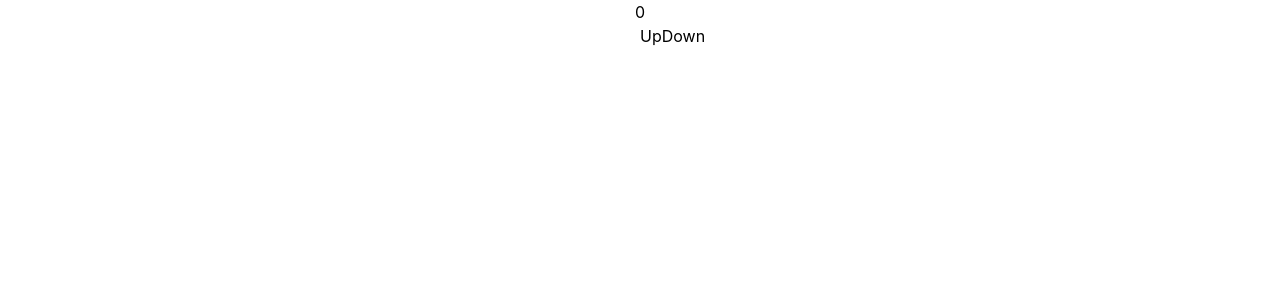
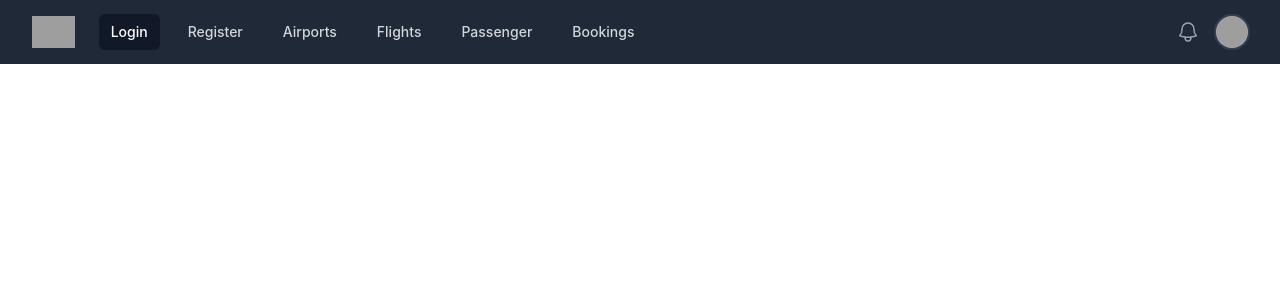
Before and after one commit to Code-Base-CMJD-113/FrontEndTech-02-Practical-113, a React (Create React App) app: page /flights in a window 1280 px wide. Shown: the top 300 px of the page. Built offline with nearby package versions, Linux system fonts and the light colour scheme; grey boxes are pictures that could not be loaded.

Commit message:
Add Navbar

```diff
--- a/package.json
+++ b/package.json
@@ -3,6 +3,8 @@
   "version": "0.1.0",
   "private": true,
   "dependencies": {
+    "@headlessui/react": "^2.2.9",
+    "@heroicons/react": "^2.2.0",
     "@testing-library/dom": "^10.4.1",
     "@testing-library/jest-dom": "^6.9.1",
     "@testing-library/react": "^16.3.2",
--- a/src/App.tsx
+++ b/src/App.tsx
@@ -2,11 +2,12 @@
 import logo from "./logo.svg";
 import "./App.css";
 import { Intro } from "./components/intro/Intro";
+import Nav from "./components/nav/Nav";
 
 function App() {
   return (
     <>
-     <Intro/>
+      <Nav/>
     </>
   );
 }
--- a/src/components/nav/Nav.tsx
+++ b/src/components/nav/Nav.tsx
@@ -1,9 +1,133 @@
-export const Nav = () =>{
-    return(
-        <>
-        <div>
+import { Disclosure, DisclosureButton, DisclosurePanel, Menu, MenuButton, MenuItem, MenuItems } from '@headlessui/react'
+import { Bars3Icon, BellIcon, XMarkIcon } from "@heroicons/react/24/outline"
 
+const navigation = [
+  { name: 'Login', href: '#', current: true },
+  { name: 'Register', href: '#', current: false },
+  { name: 'Airports', href: '#', current: false },
+  { name: 'Flights', href: '#', current: false },
+  { name: 'Passenger', href: '#', current: false },
+  { name: 'Bookings', href: '#', current: false },
+]
+
+function classNames(...classes: string[]) {
+  return classes.filter(Boolean).join(' ')
+}
+
+export default function Nav() {
+  return (
+    <Disclosure as="nav" className="relative bg-gray-800">
+      <div className="mx-auto max-w-7xl px-2 sm:px-6 lg:px-8">
+        <div className="relative flex h-16 items-center justify-between">
+          <div className="absolute inset-y-0 left-0 flex items-center sm:hidden">
+            {/* Mobile menu button*/}
+            <DisclosureButton className="group relative inline-flex items-center justify-center rounded-md p-2 text-gray-400 hover:bg-white/5 hover:text-white focus:outline-2 focus:-outline-offset-1 focus:outline-indigo-500">
+              <span className="absolute -inset-0.5" />
+              <span className="sr-only">Open main menu</span>
+              <Bars3Icon aria-hidden="true" className="block size-6 group-data-open:hidden" />
+              <XMarkIcon aria-hidden="true" className="hidden size-6 group-data-open:block" />
+            </DisclosureButton>
+          </div>
+          <div className="flex flex-1 items-center justify-center sm:items-stretch sm:justify-start">
+            <div className="flex shrink-0 items-center">
+              <img
+                alt="Your Company"
+                src="https://tailwindcss.com/plus-assets/img/logos/mark.svg?color=indigo&shade=500"
+                className="h-8 w-auto"
+              />
+            </div>
+            <div className="hidden sm:ml-6 sm:block">
+              <div className="flex space-x-4">
+                {navigation.map((item) => (
+                  <a
+                    key={item.name}
+                    href={item.href}
+                    aria-current={item.current ? 'page' : undefined}
+                    className={classNames(
+                      item.current ? 'bg-gray-900 text-white' : 'text-gray-300 hover:bg-white/5 hover:text-white',
+                      'rounded-md px-3 py-2 text-sm font-medium',
+                    )}
+                  >
+                    {item.name}
+                  </a>
+                ))}
+              </div>
+            </div>
+          </div>
+          <div className="absolute inset-y-0 right-0 flex items-center pr-2 sm:static sm:inset-auto sm:ml-6 sm:pr-0">
+            <button
+              type="button"
+              className="relative rounded-full p-1 text-gray-400 focus:outline-2 focus:outline-offset-2 focus:outline-indigo-500"
+            >
+              <span className="absolute -inset-1.5" />
+              <span className="sr-only">View notifications</span>
+              <BellIcon aria-hidden="true" className="size-6" />
+            </button>
+
+            {/* Profile dropdown */}
+            <Menu as="div" className="relative ml-3">
+              <MenuButton className="relative flex rounded-full focus-visible:outline-2 focus-visible:outline-offset-2 focus-visible:outline-indigo-500">
+                <span className="absolute -inset-1.5" />
+                <span className="sr-only">Open user menu</span>
+                <img
+                  alt=""
+                  src="https://images.unsplash.com/photo-1472099645785-5658abf4ff4e?ixlib=rb-1.2.1&ixid=eyJhcHBfaWQiOjEyMDd9&auto=format&fit=facearea&facepad=2&w=256&h=256&q=80"
+                  className="size-8 rounded-full bg-gray-800 outline -outline-offset-1 outline-white/10"
+                />
+              </MenuButton>
+
+              <MenuItems
+                transition
+                className="absolute right-0 z-10 mt-2 w-48 origin-top-right rounded-md bg-white py-1 shadow-lg outline outline-black/5 transition data-closed:scale-95 data-closed:transform data-closed:opacity-0 data-enter:duration-100 data-enter:ease-out data-leave:duration-75 data-leave:ease-in"
+              >
+                <MenuItem>
+                  <a
+                    href="#"
+                    className="block px-4 py-2 text-sm text-gray-700 data-focus:bg-gray-100 data-focus:outline-hidden"
+                  >
+                    Your profile
+                  </a>
+                </MenuItem>
+                <MenuItem>
+                  <a
+                    href="#"
+                    className="block px-4 py-2 text-sm text-gray-700 data-focus:bg-gray-100 data-focus:outline-hidden"
+                  >
+                    Settings
+                  </a>
+                </MenuItem>
+                <MenuItem>
+                  <a
+                    href="#"
+                    className="block px-4 py-2 text-sm text-gray-700 data-focus:bg-gray-100 data-focus:outline-hidden"
+                  >
+                    Sign out
+                  </a>
+                </MenuItem>
+              </MenuItems>
+            </Menu>
+          </div>
         </div>
-        </>
-    )
+      </div>
+
+      <DisclosurePanel className="sm:hidden">
+        <div className="space-y-1 px-2 pt-2 pb-3">
+          {navigation.map((item) => (
+            <DisclosureButton
+              key={item.name}
+              as="a"
+              href={item.href}
+              aria-current={item.current ? 'page' : undefined}
+              className={classNames(
+                item.current ? 'bg-gray-900 text-white' : 'text-gray-300 hover:bg-white/5 hover:text-white',
+                'block rounded-md px-3 py-2 text-base font-medium',
+              )}
+            >
+              {item.name}
+            </DisclosureButton>
+          ))}
+        </div>
+      </DisclosurePanel>
+    </Disclosure>
+  )
 }
```
Also changed, not shown: 1 other file (tests, documents, lock files or other folders).
